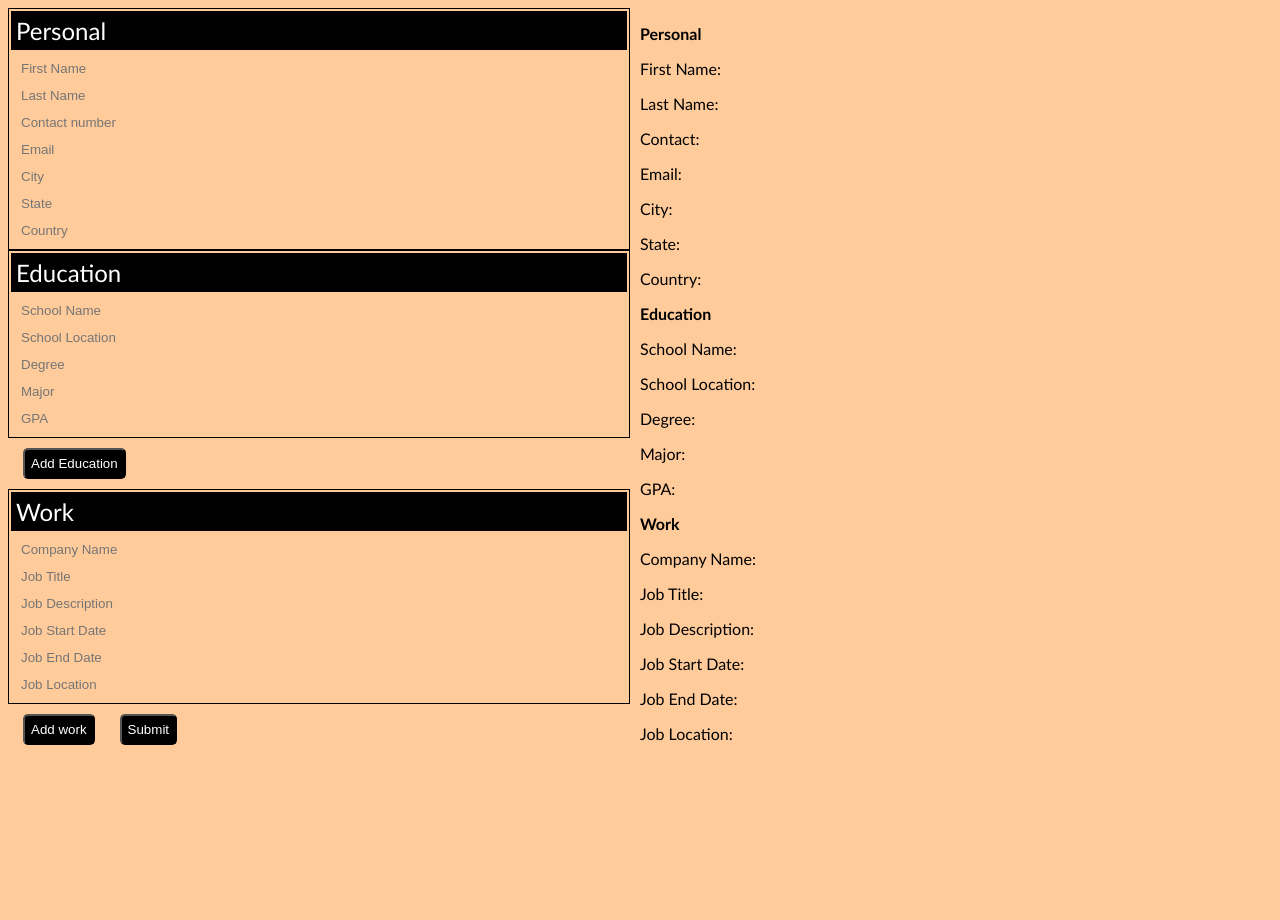
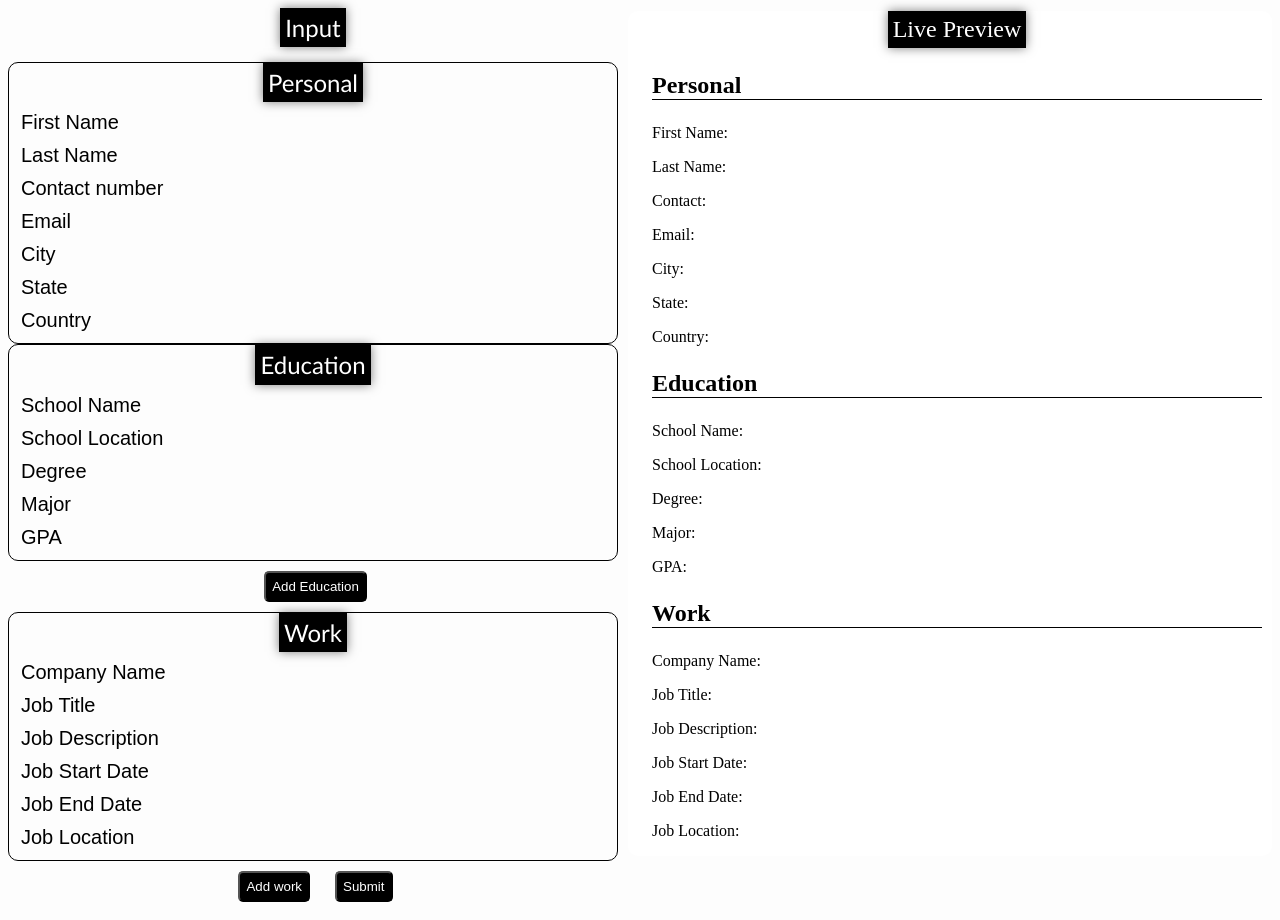
Before and after one commit to shoebham/CV-application, a React (Create React App) app: page / in a window 1280 px wide. Before the commit the page ends 800 px from the top, so only its background shows below. Built offline with nearby package versions, Linux system fonts and the light colour scheme.

Commit message:
Change style

```diff
--- a/public/style.css
+++ b/public/style.css
@@ -15,13 +15,48 @@ input{
 .item{
     flex-basis: 100%;
     padding-right: 10px;
+
+    border-radius: 10px;
 }
+.CVInput{
+    border-radius: 10px;
+}
+html{
+    background-color: rgba(253, 253, 253, 0.993);
 
-html{
-    background-color: rgb(255, 203, 155);
     font-family: 'Gill Sans', 'Gill Sans MT', Calibri, 'Trebuchet MS', sans-serif;
 }
 
+.title{
+    border-bottom: 1px solid black;
+    font-size: 24px;
+
+}
+.CVPreview{
+    background-color: white;
+    font-family: 'Times New Roman', Times, serif;
+    padding-left:24px;
+}
+.live-preview{
+    display: inline-block;
+    box-shadow: 0 0 10px rgba(0,0,0,0.5);
+    font-size: 24px;
+    margin: 0px;
+    padding: 5px;
+    background-color: black;
+    color: white;
+}
+.input-heading{
+    display: inline-block;
+    box-shadow: 0 0 10px rgba(0,0,0,0.5);
+    font-size: 24px;
+    margin:0;
+    margin-bottom: 15px;
+    padding: 5px;
+    background-color: black;
+    color: white;
+
+}
 button{
     padding:6px;
     border-radius:5px;
@@ -30,6 +65,7 @@ button{
     margin:10px;
     margin-left:15px;
     cursor: pointer;
+
 }
 
 button:hover{
@@ -37,29 +73,43 @@ button:hover{
     box-shadow: -6px 2px 5px rgba(0,0,0,0.5);
     color:white;
     cursor: pointer;
+
 }
 
 .heading-input{
-    font-size:24px;
+    display: inline-block;
+    box-shadow: 0 0 10px rgba(0,0,0,0.5);
+    font-size: 24px;
+    margin: 0px;
+
     padding: 5px;
-    margin:2px;
-    color:white;
-    background: black;
+    background-color: black;
+    color: white;
 
 }
 .input-div{
     border:1px solid black;
     font-size:24px;
+    border-radius: 10px;
 }
 input{
     border: none;
     background: transparent;
-    color:black
+    color:black;
+    font: 18px sans-serif;
 }
-
+input::placeholder {
+    font: 20px/3 sans-serif;
+    color:black;
+}
 input:focus{
     outline: none;
     border-bottom: 1px solid black;
+    color:black;
+}
+/* font color white when not selected */
+input::before{
+    color:white
 }
 /*
 .heading{
--- a/src/components/Inputs/CVInput.js
+++ b/src/components/Inputs/CVInput.js
@@ -7,9 +7,9 @@ import WorkInput from './Work';
 class CVInput extends Component{
     render(){
         const {handleChange,state,handleAdd,handleDelete} = this.props;
-
         return (
             <div className="CVInput item">
+            <center><p className="input-heading">Input</p></center>
             <PersonalInput id={state.PersonalDetails[0].id} handleChange={handleChange} state={state}/>
             {
                 state.EducationDetails.map((education,index)=>{
@@ -18,7 +18,7 @@ class CVInput extends Component{
                     </div>
                 })
             }
-            <button name="EducationDetails" onClick={(e)=>handleAdd(e,"EducationDetails") }>Add Education</button>
+            <center><button name="EducationDetails" onClick={(e)=>handleAdd(e,"EducationDetails") }>Add Education</button></center>
             {
                 state.WorkDetails.map((work,index)=>{
                     return <div key={index} index={index}>
@@ -26,8 +26,8 @@ class CVInput extends Component{
                         </div>
                 })
             }
-            <button name="WorkDetails" onClick={(e)=>handleAdd(e,"WorkDetails")}>Add work</button>
-            <button name="submit">Submit</button>
+           <center> <button name="WorkDetails" onClick={(e)=>handleAdd(e,"WorkDetails")}>Add work</button>
+           <button className="submit" name="submit">Submit</button></center>
           </div>
         );
     }
--- a/src/components/Inputs/Education.js
+++ b/src/components/Inputs/Education.js
@@ -10,7 +10,7 @@ class EducationInput extends Component{
       return (
         <div>
           <div  className="input-div">
-            <p className="heading-input">Education</p>
+            <center><p className="heading-input title">Education</p></center>
             <input type="text" name="schoolName" placeholder='School Name' onChange={this.props.handleChange("EducationDetails",id)}/>
             <input type="text" name="schoolLocation" placeholder='School Location' onChange={this.props.handleChange("EducationDetails",id)}/>
             <input type="text" name="degree" placeholder='Degree' onChange={this.props.handleChange("EducationDetails",id)}/>
--- a/src/components/Inputs/Personal.js
+++ b/src/components/Inputs/Personal.js
@@ -8,7 +8,7 @@ class PersonalInput extends Component{
     return (
       <div>
         <div  className="input-div">
-        <p className="heading-input">Personal</p>
+        <center><p className="heading-input">Personal</p></center>
         <input type="text" name="firstName" placeholder="First Name" onChange={this.props.handleChange("PersonalDetails",id)}/>
         <input type="text" name="lastName" placeholder="Last Name" onChange={this.props.handleChange("PersonalDetails",id)}/>
         <input type="number" name="contact" placeholder="Contact number" onChange={this.props.handleChange("PersonalDetails",id)}/>
--- a/src/components/Inputs/Work.js
+++ b/src/components/Inputs/Work.js
@@ -9,7 +9,7 @@ class WorkInput extends Component{
     return (
       <div>
           <div className="input-div">
-          <p className="heading-input">Work</p>
+          <center><p className="heading-input">Work</p></center>
           <input type="text" name="companyName" placeholder='Company Name' onChange={this.props.handleChange("WorkDetails",id)}/>
           <input type="text" name="jobTitle" placeholder='Job Title' onChange={this.props.handleChange("WorkDetails",id)}/>
           <input type="text" name="jobDescription" placeholder='Job Description' onChange={this.props.handleChange("WorkDetails",id)}/>
--- a/src/components/Preview/CVPreview.js
+++ b/src/components/Preview/CVPreview.js
@@ -9,6 +9,7 @@ class CVPreview extends Component{
         const {state}= this.props
         return (
             <div className="CVPreview item">
+                <center><p className="live-preview">Live Preview</p></center>
             <PersonalPreview PersonalDetails = {state.PersonalDetails}/>
             <EducationPreview EducationDetails = {state.EducationDetails}/>
             <WorkPreview WorkDetails = {state.WorkDetails}/>
--- a/src/components/Preview/EducationPreview.js
+++ b/src/components/Preview/EducationPreview.js
@@ -11,7 +11,7 @@ class EducationPreview extends Component{
                 educationDetails.map((education,index)=>{
                     return (
                         <div key={index}>
-                            <p><b>Education</b></p>
+                            <p className="title"><b>Education</b></p>
                             <p>School Name: {education.schoolName}</p>
                             <p>School Location: {education.schoolLocation}</p>
                             <p>Degree: {education.degree}</p>
--- a/src/components/Preview/PersonalPreview.js
+++ b/src/components/Preview/PersonalPreview.js
@@ -5,7 +5,7 @@ class PersonalPreview extends Component{
         const {firstName, lastName, contact, email, city, state, country} = this.props.PersonalDetails[0];
         return (
             <div>
-                <p><b>Personal</b></p>
+                <p class="title"><b>Personal</b></p>
                 <p>First Name: {firstName}</p>
                 <p>Last Name: {lastName}</p>
                 <p>Contact: {contact}</p>
--- a/src/components/Preview/WorkPreview.js
+++ b/src/components/Preview/WorkPreview.js
@@ -11,7 +11,7 @@ class WorkPreview extends Component{
                     workDetails.map((work,index)=>{
                         return (
                             <div key={index}>
-                                <p><b>Work</b></p>
+                                <p className="title"><b>Work</b></p>
                                 <p>Company Name: {work.companyName}</p>
                                 <p>Job Title: {work.jobTitle}</p>
                                 <p>Job Description: {work.jobDescription}</p>
```
